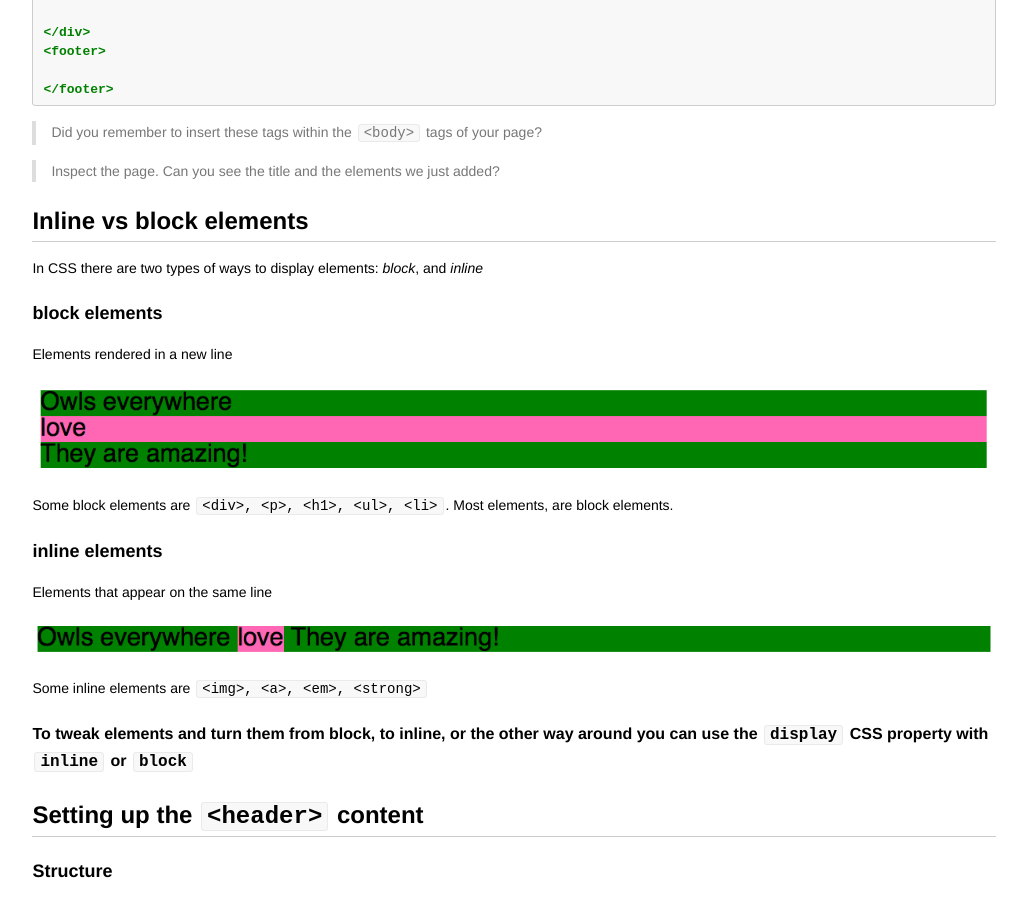
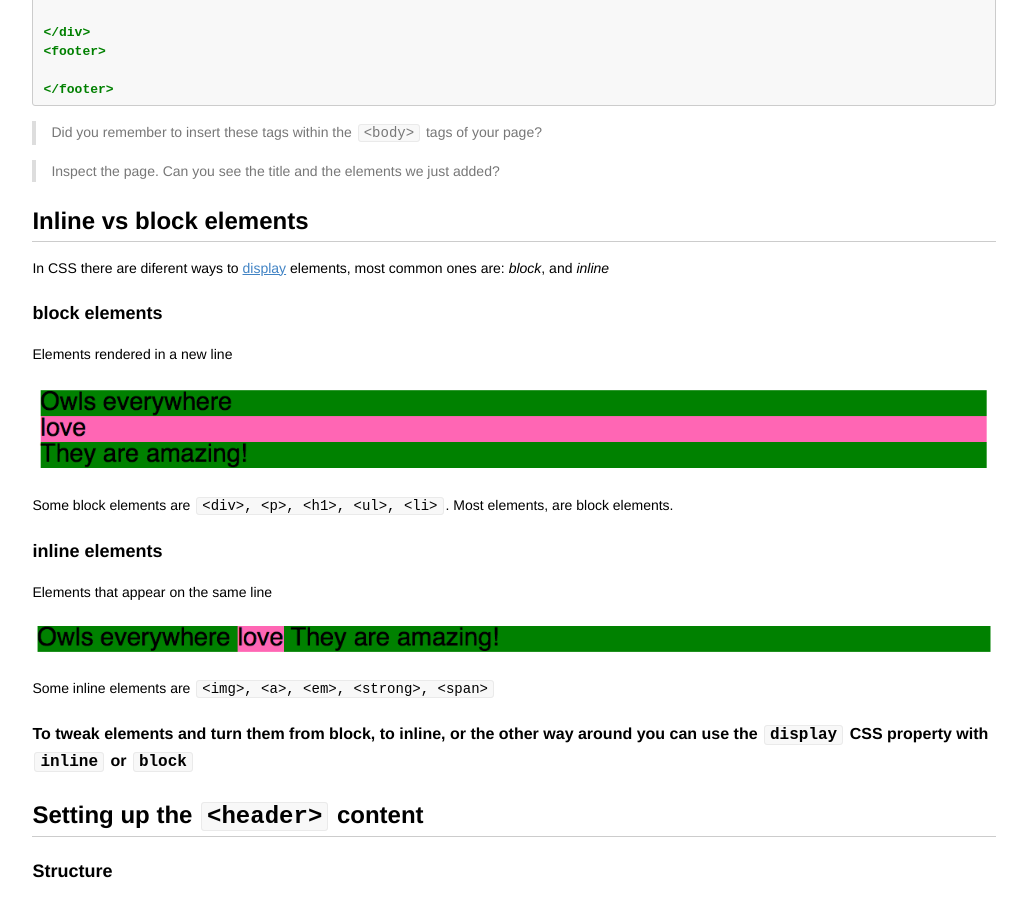
Before and after one commit to codebar/tutorials, a Jekyll site: the page built from html/lesson3/tutorial.md, in a window 1280 px wide and 900 px high, scrolled down 1623 px. Shown: the whole window, without its empty margins (126-1153 px from the left). Built offline with Jekyll 4.4.1, drawn with Linux system fonts in a browser that asks for light colours; Markdown is read by kramdown in place of the engine named in the settings.

Commit message:
link to display

```diff
--- a/html/lesson3/tutorial.md
+++ b/html/lesson3/tutorial.md
@@ -62,7 +62,7 @@ We will separate our page in three different areas. The **header**, where our he
 
 ## Inline vs block elements
 
-In CSS there are two types of ways to display elements: _block_, and _inline_
+In CSS there are diferent ways to [display](https://developer.mozilla.org/en-US/docs/Web/CSS/display "display CSS") elements, most common ones are: _block_, and _inline_
 
 ### block elements
 
@@ -78,7 +78,7 @@ Elements that appear on the same line
 
 ![](assets/images/span-inline.png)
 
-Some inline elements are `<img>, <a>, <em>, <strong>`
+Some inline elements are `<img>, <a>, <em>, <strong>, <span>`
 
 #### To tweak elements and turn them from block, to inline, or the other way around you can use the `display` CSS property with `inline` or `block`
 
```
